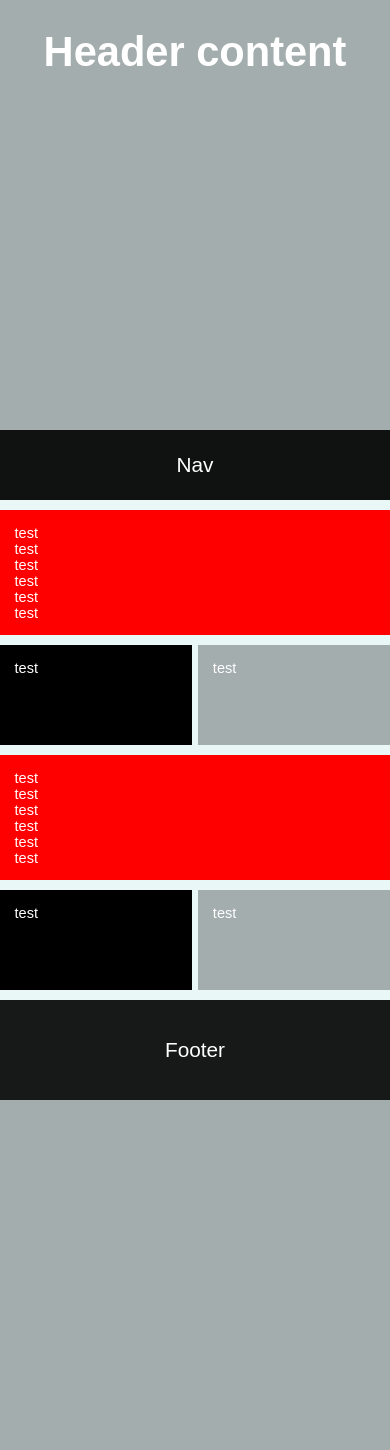
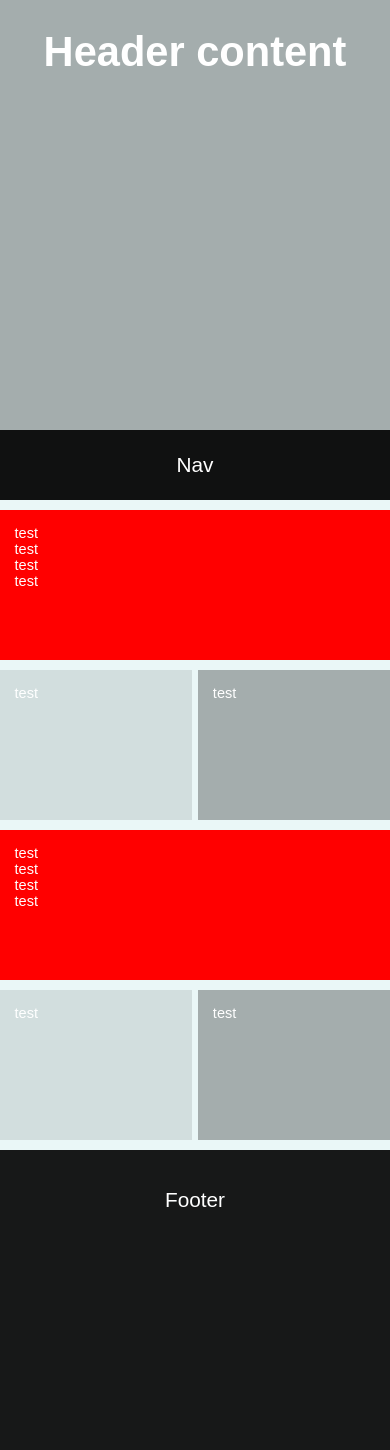
Before and after one commit to Contraroe/base, a PHP site: page / in a window 390 px wide. Before the commit the page ends 1100 px from the top, so only its background shows below. Run offline with PHP 8.4, Linux system fonts and the light colour scheme; some libraries are stand-ins or nearby versions; some web fonts are replaced.

Commit message:
v3.2
susy grid mixins

```diff
--- a/__compass/sass/_mixins.sass
+++ b/__compass/sass/_mixins.sass
@@ -1,5 +1,5 @@
 // MIXINS
-//BORDER-RADIUSES
+// BORDER-RADIUSES
 @mixin br($radius)
 	-webkit-border-radius: $radius
 	-moz-border-radius: $radius
@@ -39,7 +39,7 @@
 	border-bottom-right-radius: $radius
 
 
-//IMAGES
+// IMAGES
 @mixin image($img-uri, $position, $repeat, $size)
 	background-image: url($img-uri)
 	background-position: $position
@@ -48,3 +48,5 @@
 	-moz-background-size: $size
 	-o-background-size: $size
 	background-size: $size
+
+// GRADIENTS
--- a/__compass/sass/_variables.sass
+++ b/__compass/sass/_variables.sass
@@ -21,6 +21,7 @@ $zwart_8: rgba(0,0,0,0.9)
 $zwart_10: rgba(0,0,0,1)
 
 $turk_1: rgba(51,178,178,0.1)
+
 $red_10: rgba(255,0,0,1)
 
 $none: rgba(0,0,0,0)
--- a/__compass/sass/global.sass
+++ b/__compass/sass/global.sass
@@ -8,7 +8,7 @@
 
 //SETTINGS
 $total-colums: 12
-$column-width: 4.25em
+$column-width: 10em
 $gutter-width: 10px
 $grid-padding: $gutter-width
 $math: fluid
@@ -25,6 +25,7 @@ $flow: ltr
 // DESIGN
 // Base
 
+@include border-box-sizing
 
 html
 	height: 100%
@@ -47,7 +48,6 @@ body
 
 nav, header, footer, section,div, #container
 	background: $turk_1
-	box-sizing: border-box
 	overflow: auto
 
 h1,h2,h3,h4,h5,h6
@@ -67,7 +67,7 @@ nav
 
 footer
 	width: 100%
-	height: 100px
+	height: 300px
 	line-height: 100px
 	margin-top: 10px
 
@@ -76,41 +76,58 @@ section
 	height: auto
 	background: $none
 	padding: 10px
-	@include container ($cont-desktop  $total-colums center fluid $flow)
+	@include container ($cont-desktop)
 	@media #{$mobile}
 		padding: 0px
 		@include container ($cont-mobile)
 	div
-		min-height: 100px
+		min-height: 150px
 		height: auto
-		background: $zwart_10
+		background: $zwart_1
 		padding: 1em
 		text-align: left
 		font-size: 70%
 		font-weight: lighter
 		margin-top: 10px
 		// @include br(5px)
-	.content_1
+	.content_a1
 		@include span (last 2 of $total-colums)
 		@media #{$mobile}
 			@include span ($total-colums of $total-colums)
-	.content_2
+	.content_a2
 		@include span (5 of $total-colums)
 		@media #{$mobile}
 			@include span (6 of $total-colums)
-	.content_3
+	.content_a3
 		@include span (5 of $total-colums)
 		@media #{$mobile}
 			@include span (last 6 of $total-colums)
-	.content_4
+	.content_a4
 		@include span (10 of $total-colums)
+		@media #{$mobile}
+			@include span ($total-colums of $total-colums)
+			display: none
+
+	.content_b1
+		@include span (first 2 of $total-colums)
+		@media #{$mobile}
+			@include span ($total-colums of $total-colums)
+	.content_b2
+		@include span (5 of $total-colums)
+		@media #{$mobile}
+			@include span (6 of $total-colums)
+	.content_b3
+		@include span (last 5 of $total-colums)
+		@media #{$mobile}
+			@include span (last 6 of $total-colums)
+	.content_b4
+		@include span (last 10 of $total-colums)
 		@media #{$mobile}
 			@include span ($total-colums of $total-colums)
 			display: none
 
 .grey
 	background: $zwart_3
-
 .black
 	background: $zwart_8
 .nav
--- a/_css/global.css
+++ b/_css/global.css
@@ -1,5 +1,12 @@
 @import url(http://fonts.googleapis.com/css?family=Abel|Cantata+One);
-/* line 29, ../__compass/sass/global.sass */
+/* line 14, ../../../../../../Library/Ruby/Gems/1.8/gems/susy-2.1.3/sass/susy/language/susy/_box-sizing.scss */
+*, *:before, *:after {
+  -moz-box-sizing: border-box;
+  -webkit-box-sizing: border-box;
+  box-sizing: border-box;
+}
+
+/* line 30, ../__compass/sass/global.sass */
 html {
   height: 100%;
   margin: 0;
@@ -11,7 +18,7 @@ html {
   box-sizing: border-box;
 }
 
-/* line 39, ../__compass/sass/global.sass */
+/* line 40, ../__compass/sass/global.sass */
 body {
   position: relative;
   height: auto;
@@ -21,10 +28,9 @@ body {
   background: rgba(51, 178, 178, 0.1);
 }
 
-/* line 48, ../__compass/sass/global.sass */
+/* line 49, ../__compass/sass/global.sass */
 nav, header, footer, section, div, #container {
   background: rgba(51, 178, 178, 0.1);
-  box-sizing: border-box;
   overflow: auto;
 }
 
@@ -51,7 +57,7 @@ nav {
 /* line 68, ../__compass/sass/global.sass */
 footer {
   width: 100%;
-  height: 100px;
+  height: 300px;
   line-height: 100px;
   margin-top: 10px;
 }
@@ -89,9 +95,9 @@ section:after {
 }
 /* line 83, ../__compass/sass/global.sass */
 section div {
-  min-height: 100px;
+  min-height: 150px;
   height: auto;
-  background: black;
+  background: rgba(0, 0, 0, 0.1);
   padding: 1em;
   text-align: left;
   font-size: 70%;
@@ -99,14 +105,14 @@ section div {
   margin-top: 10px;
 }
 /* line 93, ../__compass/sass/global.sass */
-section .content_1 {
+section .content_a1 {
   width: 15.25424%;
   float: right;
   margin-right: 0;
 }
 @media screen and (max-width: 500px) {
   /* line 93, ../__compass/sass/global.sass */
-  section .content_1 {
+  section .content_a1 {
     width: 100%;
     float: left;
     margin-left: 0;
@@ -114,42 +120,101 @@ section .content_1 {
   }
 }
 /* line 97, ../__compass/sass/global.sass */
-section .content_2 {
+section .content_a2 {
   width: 40.67797%;
   float: left;
   margin-right: 1.69492%;
 }
 @media screen and (max-width: 500px) {
   /* line 97, ../__compass/sass/global.sass */
-  section .content_2 {
+  section .content_a2 {
     width: 49.15254%;
     float: left;
     margin-right: 1.69492%;
   }
 }
 /* line 101, ../__compass/sass/global.sass */
-section .content_3 {
+section .content_a3 {
   width: 40.67797%;
   float: left;
   margin-right: 1.69492%;
 }
 @media screen and (max-width: 500px) {
   /* line 101, ../__compass/sass/global.sass */
-  section .content_3 {
+  section .content_a3 {
     width: 49.15254%;
     float: right;
     margin-right: 0;
   }
 }
 /* line 105, ../__compass/sass/global.sass */
-section .content_4 {
+section .content_a4 {
   width: 83.05085%;
   float: left;
   margin-right: 1.69492%;
 }
 @media screen and (max-width: 500px) {
   /* line 105, ../__compass/sass/global.sass */
-  section .content_4 {
+  section .content_a4 {
+    width: 100%;
+    float: left;
+    margin-left: 0;
+    margin-right: 0;
+    display: none;
+  }
+}
+/* line 111, ../__compass/sass/global.sass */
+section .content_b1 {
+  width: 15.25424%;
+  float: left;
+  margin-right: 1.69492%;
+}
+@media screen and (max-width: 500px) {
+  /* line 111, ../__compass/sass/global.sass */
+  section .content_b1 {
+    width: 100%;
+    float: left;
+    margin-left: 0;
+    margin-right: 0;
+  }
+}
+/* line 115, ../__compass/sass/global.sass */
+section .content_b2 {
+  width: 40.67797%;
+  float: left;
+  margin-right: 1.69492%;
+}
+@media screen and (max-width: 500px) {
+  /* line 115, ../__compass/sass/global.sass */
+  section .content_b2 {
+    width: 49.15254%;
+    float: left;
+    margin-right: 1.69492%;
+  }
+}
+/* line 119, ../__compass/sass/global.sass */
+section .content_b3 {
+  width: 40.67797%;
+  float: right;
+  margin-right: 0;
+}
+@media screen and (max-width: 500px) {
+  /* line 119, ../__compass/sass/global.sass */
+  section .content_b3 {
+    width: 49.15254%;
+    float: right;
+    margin-right: 0;
+  }
+}
+/* line 123, ../__compass/sass/global.sass */
+section .content_b4 {
+  width: 83.05085%;
+  float: right;
+  margin-right: 0;
+}
+@media screen and (max-width: 500px) {
+  /* line 123, ../__compass/sass/global.sass */
+  section .content_b4 {
     width: 100%;
     float: left;
     margin-left: 0;
@@ -158,17 +223,17 @@ section .content_4 {
   }
 }
 
-/* line 111, ../__compass/sass/global.sass */
+/* line 129, ../__compass/sass/global.sass */
 .grey {
   background: rgba(0, 0, 0, 0.3);
 }
 
-/* line 114, ../__compass/sass/global.sass */
+/* line 131, ../__compass/sass/global.sass */
 .black {
   background: rgba(0, 0, 0, 0.9);
 }
 
-/* line 116, ../__compass/sass/global.sass */
+/* line 133, ../__compass/sass/global.sass */
 .nav {
   background: red;
 }
--- a/index.php
+++ b/index.php
@@ -32,10 +32,10 @@
 
 		</header>
 		<section class="one">
-			<div class="content_1 grey nav">test<br>test<br>test<br>test<br>test<br>test</div>
-			<div class="content_2">test</div>
-			<div class="content_3 grey">test</div>
-			<div class="content_4">test</div>
+			<div class="content_a1 nav">test<br>test<br>test<br>test</div>
+			<div class="content_a2">test</div>
+			<div class="content_a3 grey">test</div>
+			<div class="content_a4">test</div>
 
 
 
@@ -43,10 +43,10 @@
 		</section>
 		<section class="two">
 
-			<div class="content_1 grey nav">test<br>test<br>test<br>test<br>test<br>test</div>
-			<div class="content_2">test</div>
-			<div class="content_3 grey ">test</div>
-			<div class="content_4">test</div>
+			<div class="content_b1 nav">test<br>test<br>test<br>test</div>
+			<div class="content_b2">test</div>
+			<div class="content_b3 grey ">test</div>
+			<div class="content_b4">test</div>
 
 		</section>
 		<footer class="black">
```
